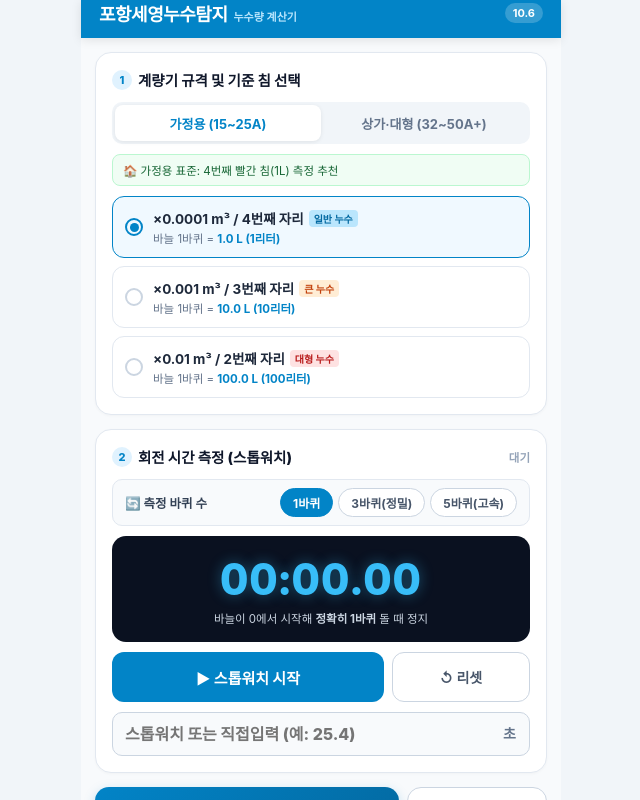
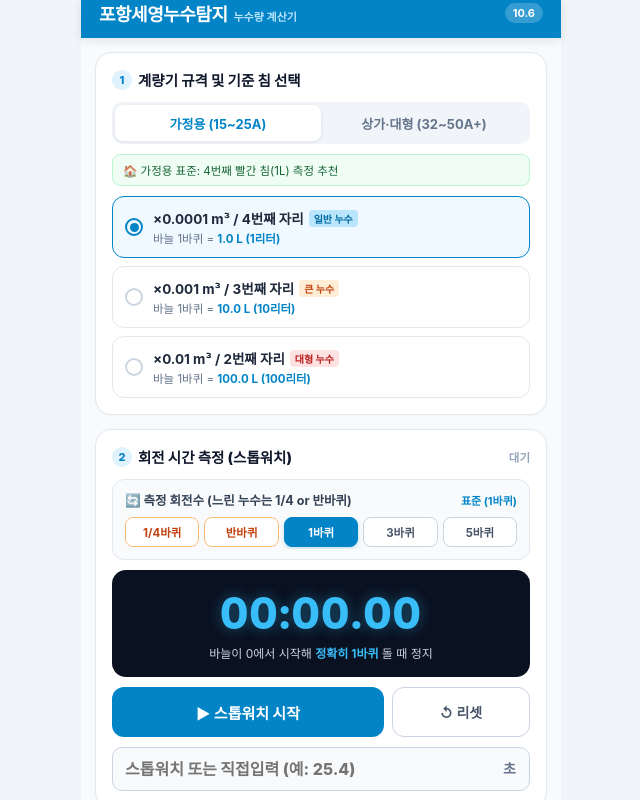
Before and after one commit to ysl1080/leak, a plain HTML site: page index.html in a window 1280 px wide. Shown: the whole page, without its empty margins (319-959 px from the left). Drawn offline with nearby package versions, Linux system fonts and the light colour scheme.

Commit message:
Update index.html

```diff
--- a/index.html
+++ b/index.html
@@ -4,22 +4,20 @@
   <meta charset="UTF-8">
   <meta name="viewport" content="width=device-width, initial-scale=1.0, maximum-scale=1.0, user-scalable=no, viewport-fit=cover">
 
-  <!-- 진짜 앱(전체화면 Standalone) 설정 -->
   <meta name="apple-mobile-web-app-capable" content="yes">
   <meta name="apple-mobile-web-app-status-bar-style" content="black-translucent">
   <meta name="apple-mobile-web-app-title" content="누수계산기">
   <meta name="mobile-web-app-capable" content="yes">
   <meta name="theme-color" content="#0284c7">
 
- <!-- 정식 웹앱 매니페스트 & 서비스워커 연결 -->
-  <link rel="manifest" href="manifest.json">
+  <link rel="manifest" href="./manifest.json">
   <script>
     if ('serviceWorker' in navigator) {
-      navigator.serviceWorker.register('sw.js');
+      navigator.serviceWorker.register('./sw.js', { scope: './' });
     }
   </script>
 
-  <title>포항세영누수탐지</title>
+  <title>포항세영누수탐지 - 누수량 계산기</title>
 
   <!-- 이미지 즉석 저장 엔진 -->
   <script src="https://cdnjs.cloudflare.com/ajax/libs/html2canvas/1.4.1/html2canvas.min.js"></script>
@@ -35,7 +33,6 @@
       font-family: -apple-system, BlinkMacSystemFont, "Apple SD Gothic Neo", "Pretendard", Roboto, sans-serif;
     }
 
-    /* 브라우저 고무줄 스크롤 방지 & 전체화면 레이아웃 */
     html, body {
       width: 100%;
       height: 100%;
@@ -55,7 +52,7 @@
       position: relative;
     }
 
-    /* 앱 최상단 네이티브 바 (노치/카메라 구멍 안전영역 자동계산) */
+    /* 앱 상단 헤더 */
     .app-header {
       background: #0284c7;
       color: #ffffff;
@@ -164,7 +161,7 @@
       box-shadow: 0 1px 4px rgba(0,0,0,0.08);
     }
 
-    /* 눈금 안내 */
+    /* 안내 문구 */
     .sub-tip {
       font-size: 11.5px;
       padding: 7px 10px;
@@ -254,34 +251,60 @@
     .b-red { background: #fee2e2; color: #b91c1c; }
     .b-purple { background: #f3e8ff; color: #7e22ce; }
 
-    /* 바퀴 수 세그먼트 */
+    /* 바퀴 수 세그먼트 (미세누수 1/4, 반바퀴 포함) */
     .rev-row {
-      display: flex;
-      align-items: center;
-      justify-content: space-between;
       background: #f8fafc;
-      padding: 8px 12px;
-      border-radius: 10px;
+      padding: 10px 12px;
+      border-radius: 12px;
       border: 1px solid #e2e8f0;
       margin-bottom: 10px;
+      display: flex;
+      flex-direction: column;
+      gap: 8px;
+    }
+    .rev-title-bar {
+      display: flex;
+      justify-content: space-between;
+      align-items: center;
+    }
+    .rev-label {
+      font-size: 12.5px;
+      font-weight: 700;
+      color: #334155;
     }
     .rev-btn-wrap {
       display: flex;
       gap: 5px;
+      overflow-x: auto;
+      padding-bottom: 2px;
     }
     .rev-pill {
-      padding: 5px 12px;
-      border-radius: 16px;
+      flex: 1;
+      min-width: 62px;
+      padding: 6px 0;
+      text-align: center;
+      border-radius: 8px;
       border: 1px solid #cbd5e1;
       background: #ffffff;
-      font-size: 12px;
+      font-size: 11.5px;
       font-weight: 700;
       color: #475569;
       cursor: pointer;
+      white-space: nowrap;
     }
     .rev-pill.active {
       background: #0284c7;
       border-color: #0284c7;
+      color: #ffffff;
+      box-shadow: 0 2px 4px rgba(2, 132, 199, 0.2);
+    }
+    .rev-pill.fine {
+      border-color: #fdba74;
+      color: #c2410c;
+    }
+    .rev-pill.fine.active {
+      background: #ea580c;
+      border-color: #ea580c;
       color: #ffffff;
     }
 
@@ -303,9 +326,12 @@
       text-shadow: 0 0 14px rgba(56, 189, 248, 0.4);
     }
     .timer-subtext {
-      font-size: 11.5px;
+      font-size: 12px;
       color: #cbd5e1;
       margin-top: 4px;
+    }
+    .timer-subtext b {
+      color: #38bdf8;
     }
 
     /* 스톱워치 버튼 */
@@ -377,7 +403,7 @@
       font-size: 14px;
     }
 
-    /* 액션 버튼들 */
+    /* 액션 버튼 */
     .main-btn-row {
       display: flex;
       gap: 8px;
@@ -456,7 +482,7 @@
       flex: 1;
     }
 
-    /* 결과 카드 (캡처용) */
+    /* 결과 카드 */
     .res-wrapper {
       display: none;
       flex-direction: column;
@@ -567,7 +593,6 @@
       font-size: 13px;
     }
 
-    /* 하단 실행 버튼 */
     .btn-save-img {
       width: 100%;
       height: 48px;
@@ -656,7 +681,7 @@
 <body>
 
 <div class="app-screen">
-  <!-- 스마트폰 상단 네이티브 스타일 헤더 -->
+  <!-- 스마트폰 상단 헤더 -->
   <header class="app-header">
     <div class="app-header-left">
       <span class="app-name">포항세영누수탐지</span>
@@ -665,7 +690,6 @@
     <div class="header-badge" id="headDate"></div>
   </header>
 
-  <!-- 메인 스크롤 콘텐츠 -->
   <main class="app-content">
 
     <!-- STEP 1. 계량기 구경 및 침 선택 -->
@@ -689,7 +713,7 @@
       <div id="dialList" class="radio-list"></div>
     </section>
 
-    <!-- STEP 2. 스톱워치 측정 -->
+    <!-- STEP 2. 스톱워치 측정 (1/4바퀴, 반바퀴 탑재) -->
     <section class="sec-card">
       <div class="sec-head">
         <h2 class="sec-title">
@@ -698,13 +722,18 @@
         <span style="font-size:11.5px; color:#94a3b8; font-weight:700;" id="timerStatus">대기</span>
       </div>
 
-      <!-- 회전수 선택 -->
+      <!-- 측정 모드 5종 선택 칩 -->
       <div class="rev-row">
-        <span style="font-size:12.5px; font-weight:700; color:#334155;">🔄 측정 바퀴 수</span>
+        <div class="rev-title-bar">
+          <span class="rev-label">🔄 측정 회전수 (느린 누수는 1/4 or 반바퀴)</span>
+          <span id="revBadgeNote" style="font-size:11px; color:#0284c7; font-weight:bold;">표준 (1바퀴)</span>
+        </div>
         <div class="rev-btn-wrap">
-          <button class="rev-pill active" onclick="setRevs(1, this)">1바퀴</button>
-          <button class="rev-pill" onclick="setRevs(3, this)">3바퀴(정밀)</button>
-          <button class="rev-pill" onclick="setRevs(5, this)">5바퀴(고속)</button>
+          <button class="rev-pill fine" onclick="setRevs(0.25, '1/4바퀴 (90°)', '바늘이 12시에서 3시 방향까지 돌 때 정지 (초미세 누수)', this)">1/4바퀴</button>
+          <button class="rev-pill fine" onclick="setRevs(0.5, '반바퀴 (180°)', '바늘이 12시에서 6시 방향까지 돌 때 정지 (미세 누수)', this)">반바퀴</button>
+          <button class="rev-pill active" onclick="setRevs(1, '1바퀴 (표준)', '바늘이 0에서 시작해 정확히 1바퀴 돌 때 정지', this)">1바퀴</button>
+          <button class="rev-pill" onclick="setRevs(3, '3바퀴 (정밀)', '바늘이 정확히 3바퀴 돌 때 정지 (평균 1바퀴 시간 역산)', this)">3바퀴</button>
+          <button class="rev-pill" onclick="setRevs(5, '5바퀴 (고속)', '바늘이 쌩쌩 돌 때 5바퀴 돌려놓고 정지 (오차 최소화)', this)">5바퀴</button>
         </div>
       </div>
 
@@ -837,10 +866,11 @@
       • ×0.001 m³ (3번째 빨간 침) = <b>정확히 10.0 리터(L)</b><br>
       • ×0.01 m³ (2번째 빨간 침) = <b>정확히 100.0 리터(L)</b><br><br>
 
-      <b style="color:#0284c7;">2. 물리적 유량 산출 공식</b>
+      <b style="color:#0284c7;">2. 미세 누수 부분 회전 산출 공식</b>
       <div class="basis-calc-box">
-        • 1회전 소요시간 = 총 측정시간(초) ÷ 바퀴수<br>
-        • 초당 누수량(L/s) = 기준 용량(L) ÷ 1회전 소요시간(초)<br>
+        • 1/4바퀴(0.25회전) 측정 시: 1회전 소요시간 = 측정시간 × 4<br>
+        • 반바퀴(0.5회전) 측정 시: 1회전 소요시간 = 측정시간 × 2<br>
+        • 초당 누수량(L/s) = 기준 용량(L) ÷ 1회전 환산시간(초)<br>
         • 1시간 누수량(L/h) = 초당 누수량 × 3,600초<br>
         • 하루 누수량(톤) = (1시간 누수량 × 24) ÷ 1,000<br>
         • 한 달 누수량(톤) = 하루 누수량 × 30일
@@ -853,7 +883,7 @@
 </div>
 
 <script>
-  // 오늘 날짜
+  // 날짜
   const now = new Date();
   document.getElementById('headDate').innerText = `${now.getMonth()+1}.${now.getDate()}`;
 
@@ -861,15 +891,18 @@
   function openModal() { document.getElementById('bModal').classList.add('open'); }
   function closeModal() { document.getElementById('bModal').classList.remove('open'); }
 
-  // 바퀴 수 제어
-  let curRevs = 1;
-  function setRevs(rev, btn) {
+  // 회전수/부분회전 제어
+  let curRevs = 1.0;
+  let curRevTitle = "1바퀴 (표준)";
+
+  function setRevs(rev, title, guide, btn) {
     curRevs = rev;
+    curRevTitle = title;
     document.querySelectorAll('.rev-pill').forEach(b => b.classList.remove('active'));
     btn.classList.add('active');
-    document.getElementById('guideText').innerHTML = rev === 1
-      ? "바늘이 0에서 시작해 <b>정확히 1바퀴</b> 돌 때 정지"
-      : `바늘이 0에서 시작해 <b>정확히 ${rev}바퀴</b> 돌 때 정지 (정밀 측정)`;
+
+    document.getElementById('revBadgeNote').innerText = title;
+    document.getElementById('guideText').innerHTML = guide;
   }
 
   // 계량기 구경별 옵션
@@ -975,7 +1008,7 @@
         document.getElementById('timeDisp').innerText = fmtTimer(elapsedT);
       }, 10);
 
-      btn.innerText = curRevs === 1 ? "■ 1회전 완료 (정지)" : `■ ${curRevs}회전 완료 (정지)`;
+      btn.innerText = `■ ${curRevTitle} 완료 (정지)`;
       btn.classList.add('running');
       st.innerText = "측정 중...";
       st.style.color = "#e11d48";
@@ -1012,6 +1045,7 @@
       return;
     }
 
+    // 1회전 소요시간으로 정밀 역산
     const secPerRev = secVal / curRevs;
     const rate = parseInt(document.getElementById('priceRange').value, 10) || 1300;
 
@@ -1031,7 +1065,16 @@
 
     document.getElementById('repDate').innerText = dateStr;
     document.getElementById('repDial').innerText = curDialName;
-    const secDetail = curRevs === 1 ? `${secVal.toFixed(1)}초 (1회전)` : `총 ${secVal.toFixed(1)}초 (${curRevs}회전 측정 / 1회전당 ${secPerRev.toFixed(1)}초)`;
+
+    // 측정 정보 상세 텍스트
+    let secDetail = "";
+    if (curRevs < 1.0) {
+      secDetail = `${curRevTitle} ${secVal.toFixed(1)}초 소요 (1회전 환산: 약 ${secPerRev.toFixed(1)}초)`;
+    } else if (curRevs === 1.0) {
+      secDetail = `1회전 ${secVal.toFixed(1)}초`;
+    } else {
+      secDetail = `총 ${secVal.toFixed(1)}초 (${curRevs}회전 측정 / 1회전당 ${secPerRev.toFixed(1)}초)`;
+    }
     document.getElementById('repSec').innerText = secDetail;
 
     document.getElementById('rHour').innerText = lph.toLocaleString('ko-KR', { maximumFractionDigits: 1 });
```
